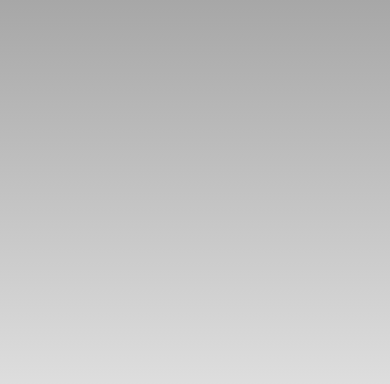
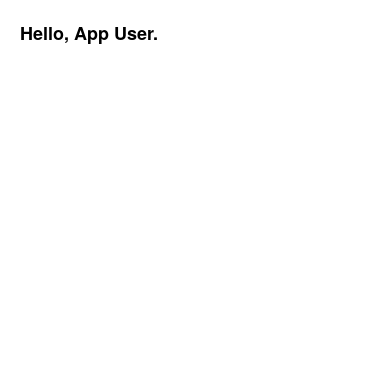
Before and after one commit to Elapo/PhoneGap-Course, a plain HTML site: page www/index.html in a window 390 px wide. Drawn offline with Linux system fonts and the light colour scheme; some packages are replaced by stand-ins of ours.

Commit message:
init branch commit

```diff
--- a/www/css/index.css
+++ b/www/css/index.css
@@ -21,27 +21,11 @@
 }
 
 body {
-    -webkit-touch-callout: none;                /* prevent callout to copy image, etc when tap to hold */
-    -webkit-text-size-adjust: none;             /* prevent webkit from resizing text to fit */
-    -webkit-user-select: none;                  /* prevent copy paste, to allow, change 'none' to 'text' */
-    background-color:#E4E4E4;
-    background-image:linear-gradient(top, #A7A7A7 0%, #E4E4E4 51%);
-    background-image:-webkit-linear-gradient(top, #A7A7A7 0%, #E4E4E4 51%);
-    background-image:-ms-linear-gradient(top, #A7A7A7 0%, #E4E4E4 51%);
-    background-image:-webkit-gradient(
-        linear,
-        left top,
-        left bottom,
-        color-stop(0, #A7A7A7),
-        color-stop(0.51, #E4E4E4)
-    );
-    background-attachment:fixed;
     font-family:'HelveticaNeue-Light', 'HelveticaNeue', Helvetica, Arial, sans-serif;
     font-size:12px;
     height:100%;
     margin:0px;
     padding:0px;
-    text-transform:uppercase;
     width:100%;
 }
 
@@ -113,3 +97,7 @@ h1 {
     animation:fade 3000ms infinite;
     -webkit-animation:fade 3000ms infinite;
 }
+
+.content{
+    margin: 20px;
+}
--- a/www/index.html
+++ b/www/index.html
@@ -13,7 +13,9 @@
 </head>
 
 <body>
-
+    <div class="content">
+        <h2 id="greeting">Hello, user.</h2>
+    </div>
 
     <script type="text/javascript" src="cordova.js"></script>
     <script type="text/javascript" src="js/index.js"></script>
--- a/www/js/index.js
+++ b/www/js/index.js
@@ -41,6 +41,7 @@ var app = {
     // function, we must explicitly call 'app.receivedEvent(...);'
     onDeviceReady: function() {
         app.receivedEvent('deviceready');
+        changeGreetingOnMobile();
     },
     // Update DOM on a Received Event
     receivedEvent: function(id) {
@@ -48,3 +49,7 @@ var app = {
         console.log('Received Event: ' + id);
     }
 };
+
+function changeGreetingOnMobile() {
+    document.getElementById("greeting").innerHTML = "Hello, App User."
+}
```
